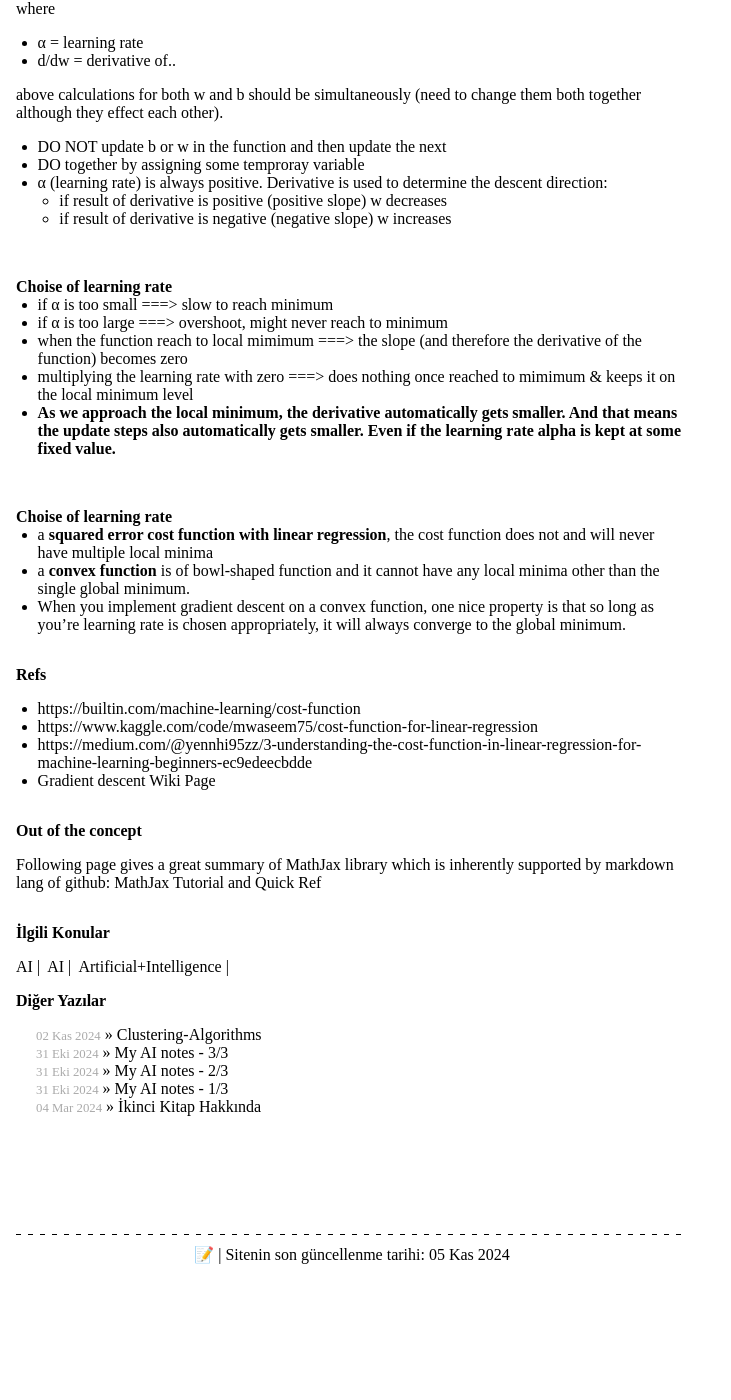
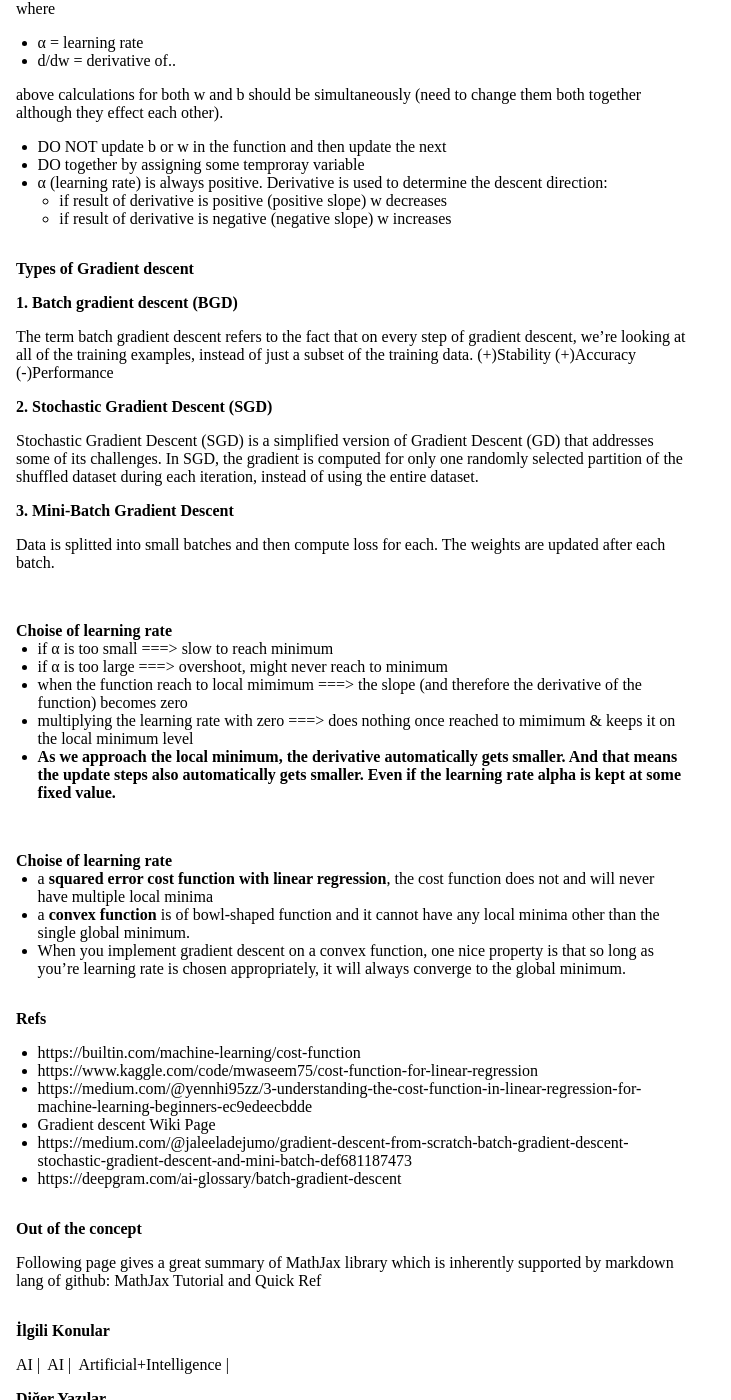
Before and after one commit to ozhanatali/ozhanatali.github.io, a Jekyll site: the page built from _posts/2024-11-04-Linear-Regression.md, in a window 1280 px wide and 1400 px high, scrolled down 1505 px. Shown: the whole window, without its empty margins (0-731 px from the left). Built offline with Jekyll 4.4.1, drawn with Linux system fonts in a browser that asks for light colours; formulas are drawn with MathJax 3; before the commit the page ends 2837 px from its top, so only the background shows below that.

Commit message:
Update 2024-11-04-Linear-Regression.md

```diff
--- a/_posts/2024-11-04-Linear-Regression.md
+++ b/_posts/2024-11-04-Linear-Regression.md
@@ -80,6 +80,22 @@ above calculations for both w and b should be simultaneously (need to change the
     - if result of derivative is positive (positive slope) w decreases
     - if result of derivative is negative (negative slope) w increases
 
+# Types of Gradient descent
+
+**1. Batch gradient descent (BGD)**
+
+The term batch gradient descent refers to the fact that on every step of gradient descent, we're looking at all of the training examples, instead of just a subset of the training data. (+)Stability (+)Accuracy (-)Performance
+
+**2. Stochastic Gradient Descent (SGD)**
+
+Stochastic Gradient Descent (SGD) is a simplified version of Gradient Descent (GD) that addresses some of its challenges. In SGD, the gradient is computed for only one randomly selected partition of the shuffled dataset during each iteration, instead of using the entire dataset.
+
+**3. Mini-Batch Gradient Descent**
+
+Data is splitted into small batches and then compute loss for each. The weights are updated after each batch.
+
+
+
 <br/>
 ## Choise of learning rate
 
@@ -100,6 +116,8 @@ above calculations for both w and b should be simultaneously (need to change the
 - https://www.kaggle.com/code/mwaseem75/cost-function-for-linear-regression
 - https://medium.com/@yennhi95zz/3-understanding-the-cost-function-in-linear-regression-for-machine-learning-beginners-ec9edeecbdde
 - [Gradient descent Wiki Page](https://en.wikipedia.org/wiki/Gradient_descent)
+- https://medium.com/@jaleeladejumo/gradient-descent-from-scratch-batch-gradient-descent-stochastic-gradient-descent-and-mini-batch-def681187473
+- https://deepgram.com/ai-glossary/batch-gradient-descent
 
 # Out of the concept
 Following page gives a great summary of MathJax library which is inherently supported by markdown lang of github:
```
